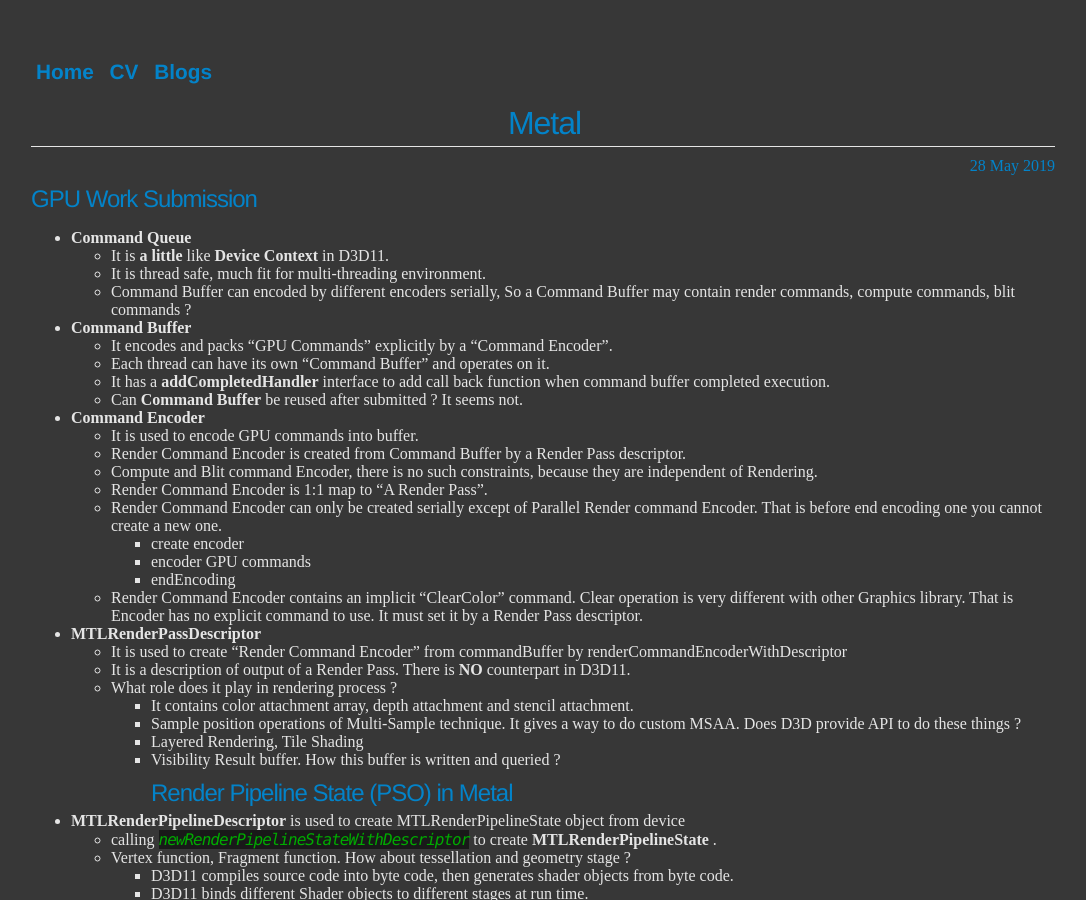
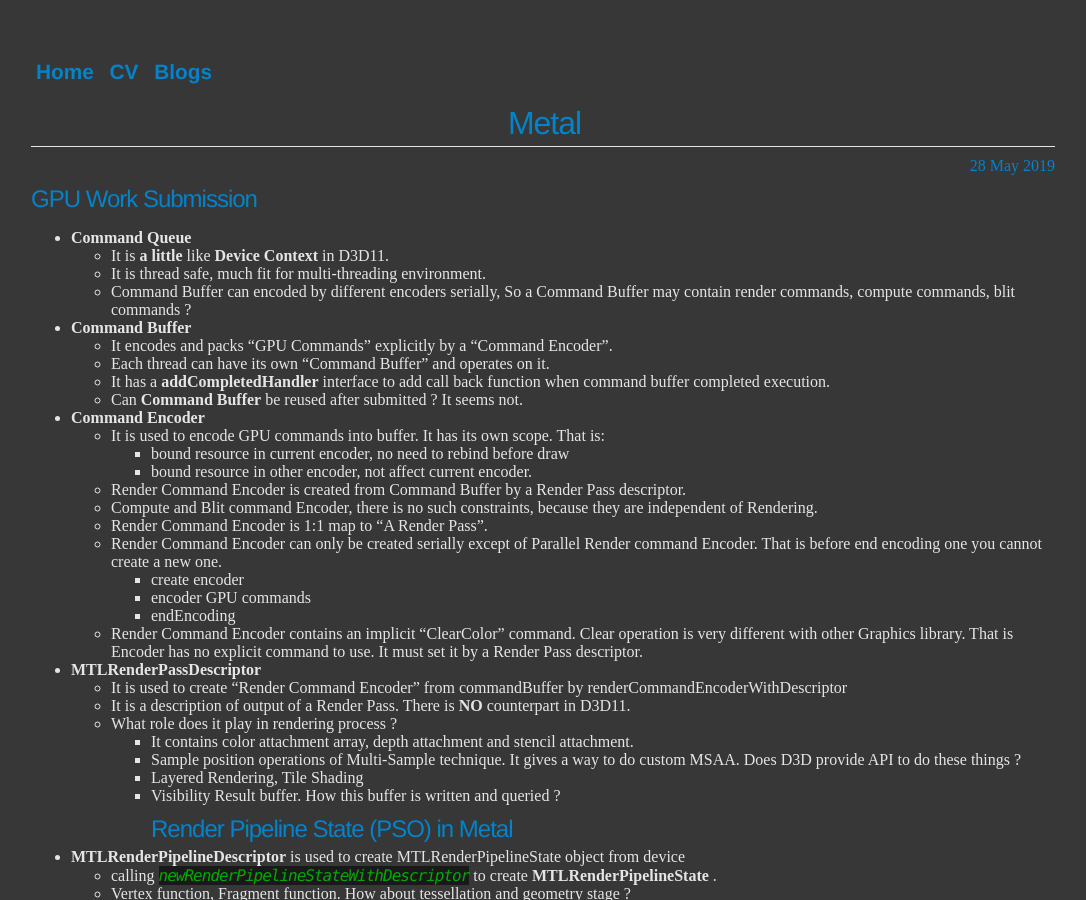
Before and after one commit to ychding11/ychding11.github.io, a Jekyll site: the page built from _posts/2019-05-28-Metal.md, in a window 1280 px wide and 900 px high. Shown: the whole window, without its empty margins (97-1183 px from the left). Built offline with Jekyll 4.4.1, drawn with Linux system fonts in a browser that asks for light colours; our own code applies the rules of GitHub Pages for plain Markdown files.

Commit message:
Update 2019-05-28-Metal.md

```diff
--- a/_posts/2019-05-28-Metal.md
+++ b/_posts/2019-05-28-Metal.md
@@ -9,7 +9,9 @@
   - It has a **addCompletedHandler** interface to add call back function when command buffer completed execution.
   - Can **Command Buffer** be reused after submitted ? It seems not.
 - **Command Encoder**
-  - It is used to encode GPU commands into buffer.
+  - It is used to encode GPU commands into buffer. It has its own scope. That is:
+    - bound resource in current encoder, no need to rebind before draw
+    - bound resource in other encoder, not affect current encoder.
   - Render Command Encoder is created from Command Buffer by a Render Pass descriptor.
   - Compute and Blit command Encoder, there is no such constraints, because they are independent of Rendering.
   - Render Command Encoder is 1:1 map to "A Render Pass".
```
